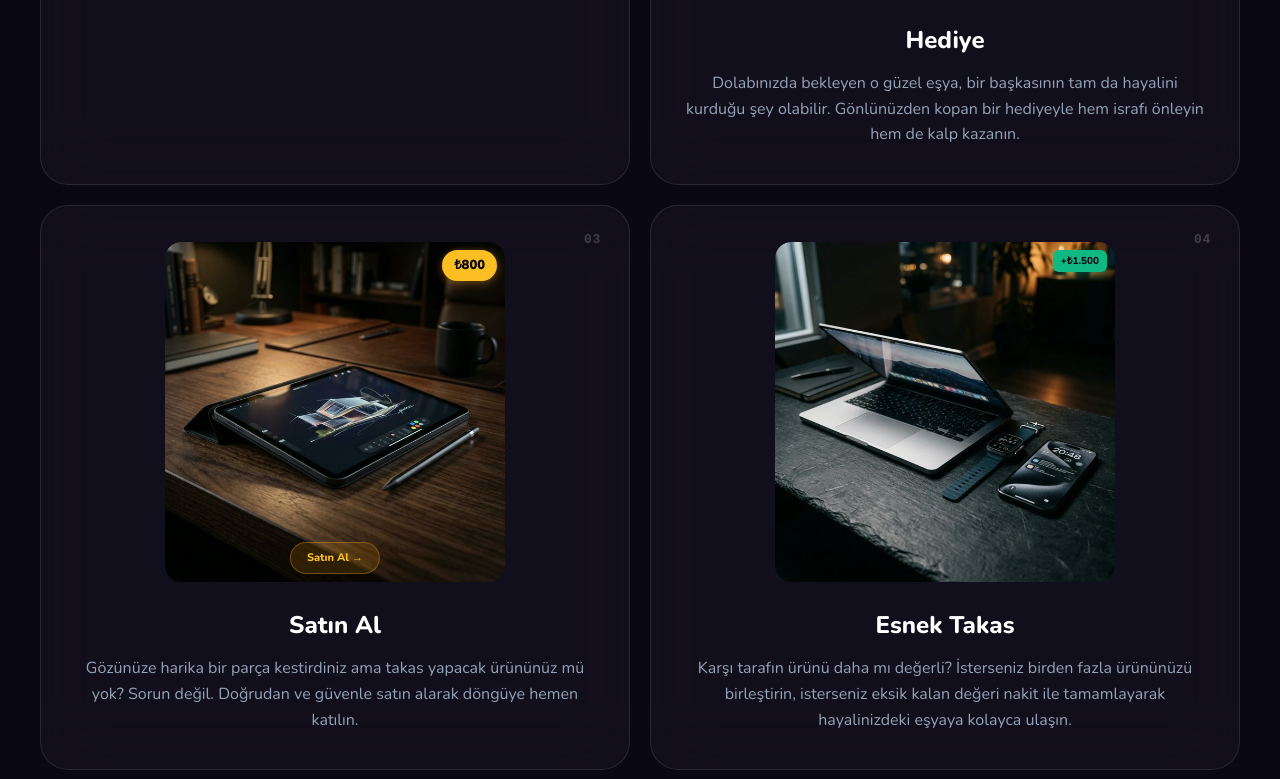
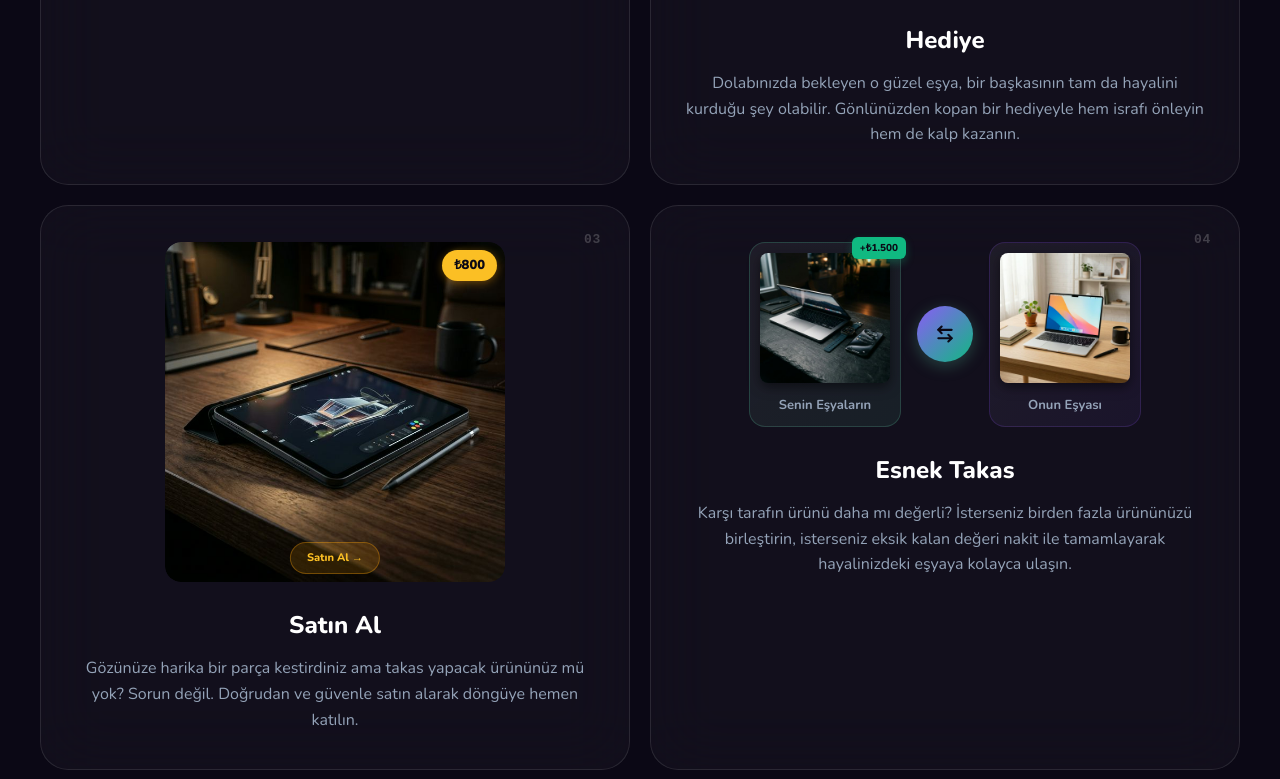
Before and after one commit to ddmzo/gaiatakas-web, a website: page index.html in a window 1280 px wide. Shown: the part 1605-2384 px from the top of the page. Drawn offline with nearby package versions, Linux system fonts and the light colour scheme.

Commit message:
Scale up nano swap elements in large cards and implement dual-pane swap logic on Esnek Takas feature card

```diff
--- a/index.html
+++ b/index.html
@@ -6,7 +6,7 @@
   <meta name="viewport" content="width=device-width, initial-scale=1.0" />
   <title>GaiaTakas | Çok Yakında</title>
   <link href="https://fonts.googleapis.com/css2?family=Nunito:wght@400;500;700;800;900&display=swap" rel="stylesheet" />
-  <link rel="stylesheet" href="./styles.css?v=21" />
+  <link rel="stylesheet" href="./styles.css?v=23" />
   <link rel="stylesheet" href="./share.css?v=1" />
 </head>
 
@@ -377,9 +377,28 @@
         <div class="loop-card card-advanced glass-card hover-lift">
           <div class="card-num">04</div>
           <div class="loop-visual">
-            <div class="ai-hero-image" style="position: relative;">
-              <img src="esnektakas.png?v=2" alt="Esnek Takas - Laptop, Saat, Telefon" class="hero-render" />
-              <div style="background: var(--green); color: var(--bg-deep); font-size: 10px; font-weight: 800; padding: 3px 8px; border-radius: 6px; position: absolute; top: 8px; right: 8px; box-shadow: 0 4px 8px rgba(16,185,129,0.3);">+₺1.500</div>
+            <div class="nano-swap">
+              <div class="nano-item nano-item-left" style="position: relative;">
+                <div class="nano-image-wrap">
+                  <img src="esnektakas.png?v=2" alt="3 Items" class="nano-image" />
+                </div>
+                <div class="nano-label i18n" data-tr="Senin Eşyaların" data-en="Your Items" style="text-align: center;">Senin Eşyaların</div>
+                <div style="background: var(--green); color: var(--bg-deep); font-size: 10px; font-weight: 800; padding: 3px 8px; border-radius: 6px; position: absolute; top: -6px; right: -6px; box-shadow: 0 4px 8px rgba(16,185,129,0.3); z-index: 10;">+₺1.500</div>
+              </div>
+              <div class="nano-circle">
+                <svg width="20" height="20" viewBox="0 0 24 24" fill="none" stroke="currentColor" stroke-width="2.5" stroke-linecap="round" stroke-linejoin="round">
+                  <path d="M8 3L4 7l4 4"/>
+                  <path d="M4 7h16"/>
+                  <path d="M16 21l4-4-4-4"/>
+                  <path d="M20 17H4"/>
+                </svg>
+              </div>
+              <div class="nano-item nano-item-right">
+                <div class="nano-image-wrap">
+                  <img src="mock_images/macbook.png" alt="Valuable Item" class="nano-image" />
+                </div>
+                <div class="nano-label i18n" data-tr="Onun Eşyası" data-en="Their Item" style="text-align: center;">Onun Eşyası</div>
+              </div>
             </div>
           </div>
           <h2 class="i18n" data-tr="Esnek Takas" data-en="Flexible Swap">Esnek Takas</h2>
--- a/styles.css
+++ b/styles.css
@@ -956,6 +956,22 @@
   width: 96px;
 }
 
+/* Make swap items bigger when used inside the large feature cards */
+.loop-visual .nano-item {
+  width: 130px;
+  padding: 10px;
+  border-radius: 16px;
+}
+.loop-visual .nano-label {
+  font-size: 13px;
+  margin-top: 4px;
+}
+.loop-visual .nano-circle {
+  width: 56px;
+  height: 56px;
+  font-size: 24px;
+}
+
 .nano-item-left {
   background: linear-gradient(135deg, rgba(255,255,255,0.06), rgba(96, 221, 177, 0.08));
   border-color: rgba(96, 221, 177, 0.2);
```
